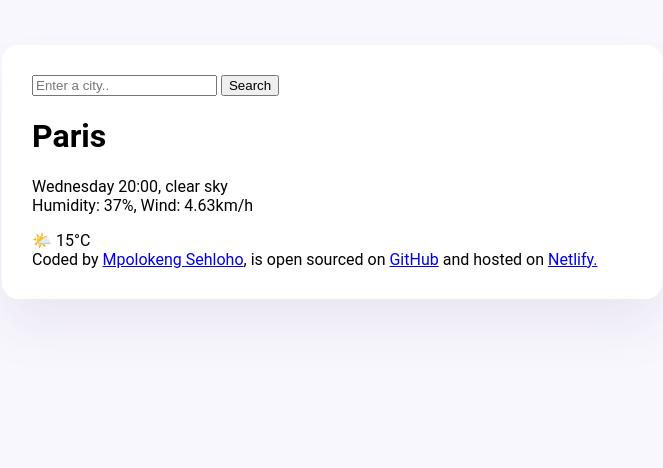
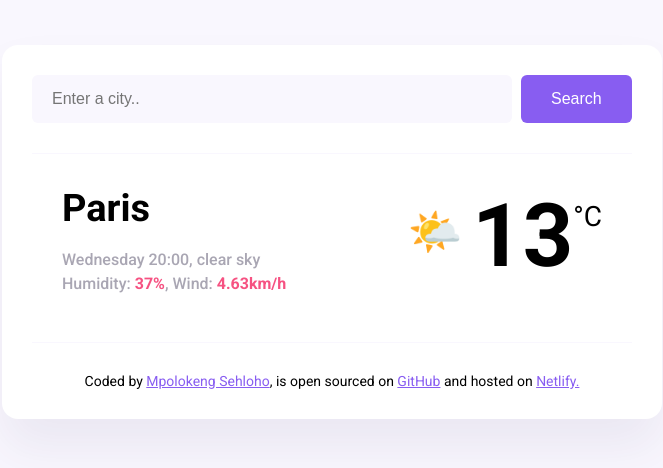
Before and after one commit to Mpolokeng-1/Vanilla-Weather-Search, a plain HTML site: page index.html in a window 1280 px wide. Shown: the whole page, without its empty margins (308-971 px from the left). Drawn offline with Linux system fonts and the light colour scheme.

Commit message:
Added basic CSS.

```diff
--- a/index.html
+++ b/index.html
@@ -3,29 +3,44 @@
   <head>
     <meta charset="UTF-8" />
     <meta name="viewport" content="width=device-width, initial-scale=1.0" />
+    <link
+      href="https://fonts.googleapis.com/css2?family=Roboto:ital,wght@0,100;0,300;0,400;0,500;0,700;0,900;1,100;1,300;1,400;1,500;1,700;1,900&display=swap"
+      rel="stylesheet"
+    />
     <link rel="stylesheet" href="style.css" />
     <title>Vanilla Weather App</title>
   </head>
   <body>
     <div class="content">
       <header>
-        <form>
-          <input type="search" placeholder="Enter a city.." required />
-          <input type="submit" value="Search" />
+        <form class="search-form">
+          <input
+            type="search"
+            placeholder="Enter a city.."
+            required
+            class="search-form-input"
+          />
+          <input type="submit" value="Search" class="search-form-button" />
         </form>
+      </header>
 
-        <main>
+      <main>
+        <div class="weather-data">
           <div>
-            <h1>Paris</h1>
-            <p>
+            <h1 class="weather-city">Paris</h1>
+            <p class="weather-details">
               Wednesday 20:00, clear sky
               <br />
-              Humidity: 37%, Wind: 4.63km/h
+              Humidity: <strong>37%</strong>, Wind: <strong> 4.63km/h</strong>
             </p>
           </div>
-          <div>🌤️ 15°C</div>
-        </main>
-      </header>
+          <div class="temperature-container">
+            <div class="weather-icon">🌤️</div>
+            <div class="weather-temperature">13</div>
+            <div class="weather-unit">°C</div>
+          </div>
+        </div>
+      </main>
 
       <footer>
         Coded by
--- a/style.css
+++ b/style.css
@@ -2,6 +2,11 @@ body {
   background-color: #f9f7fe;
   font-family: "Roboto", sans-serif;
 }
+
+a {
+  color: #885df1;
+}
+
 .content {
   background: white;
   max-width: 600px;
@@ -10,3 +15,80 @@ body {
   box-shadow: 0 30px 50px rgba(65, 50, 100, 0.08);
   border-radius: 16px;
 }
+
+header {
+  border-bottom: 1px solid #f9f7fe;
+  padding: 0 0 30px 0;
+}
+
+.search-form-input {
+  background-color: #f9f7fe;
+  border: none;
+  border-radius: 6px;
+  width: 80%;
+  padding: 15px 20px;
+  font-size: 16px;
+}
+
+.search-form-button {
+  background: #885df1;
+  padding: 15px 30px;
+  border: none;
+  border-radius: 6px;
+  color: white;
+  margin-left: 5px;
+  font-size: 16px;
+}
+
+main {
+  padding: 30px;
+}
+
+.weather-data {
+  display: flex;
+  justify-content: space-between;
+}
+
+.weather-city {
+  margin: 0;
+  font-size: 38px;
+  line-height: 48px;
+}
+
+.weather-details {
+  font-size: 16px;
+  line-height: 24px;
+  color: rgba(39, 33, 66, 0.4);
+  font-weight: 500;
+}
+
+.weather-details strong {
+  color: #f65282;
+}
+.temperature-container {
+  display: flex;
+}
+
+.weather-icon {
+  font-size: 44px;
+  margin-top: 22px;
+}
+
+.weather-temperature {
+  font-size: 88px;
+  margin-left: 10px;
+  font-weight: bold;
+}
+
+.weather-unit {
+  font-size: 28px;
+  margin-top: 16px;
+}
+
+footer {
+  border-top: 1px solid #f9f7fe;
+  padding: 30px 0 0 0;
+  text-align: center;
+  font-size: 14px;
+  color: rgba(0, 0, 0, 06);
+}
```
